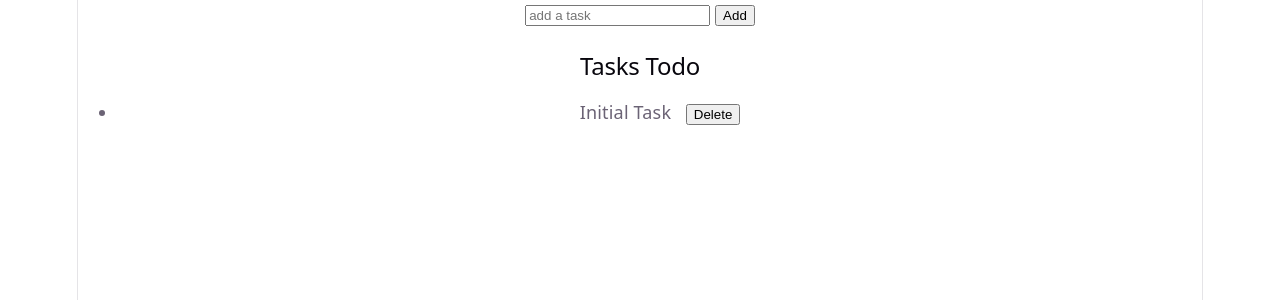
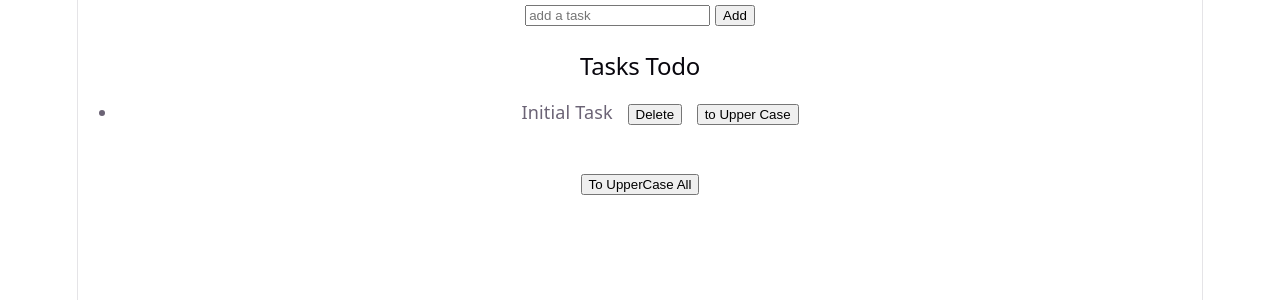
Before and after one commit to VenkataRatnamOleti/FullStackWebDev-MERN-LEARN, a React (Vite) app in the folder Todo-App-React/Todo-App-React/: page / in a window 1280 px wide. Shown: the top 300 px of the page. Built offline with nearby package versions, Linux system fonts and the light colour scheme.

Commit message:
Update one and Update all operation performed

```diff
--- a/Todo-App-React/Todo-App-React/src/TodoItem.jsx
+++ b/Todo-App-React/Todo-App-React/src/TodoItem.jsx
@@ -1,8 +1,9 @@
-export default function TodoItem({ data, id, onClickHandler }) {
+export default function TodoItem({ data, id, onClickHandler, toUpperCase }) {
   return (
     <li>
       <span>{data}</span> &nbsp;&nbsp;
-      <button onClick={onClickHandler}>Delete</button>
+      <button onClick={onClickHandler}>Delete</button> &nbsp;&nbsp;
+      <button onClick={toUpperCase}>to Upper Case</button>
     </li>
   );
 }
--- a/Todo-App-React/Todo-App-React/src/TodoList.jsx
+++ b/Todo-App-React/Todo-App-React/src/TodoList.jsx
@@ -21,6 +21,32 @@ export default function TodoList() {
     setTodo((prevTodo) => todo.filter((prevTodo) => prevTodo.id != id));
   };
 
+  let upperCaseAll = () => {
+    setTodo((prevTodo) =>
+      prevTodo.map((task) => {
+        return {
+          ...task,
+          value: task.value.toUpperCase(),
+        };
+      }),
+    );
+  };
+
+  let upperCaseOne = (id) => {
+    setTodo((prevTodo) =>
+      prevTodo.map((task) => {
+        if (task.id === id) {
+          return {
+            ...task,
+            value: task.value.toUpperCase(),
+          };
+        } else {
+          return task;
+        }
+      }),
+    );
+  };
+
   return (
     <div>
       <div>
@@ -41,9 +67,12 @@ export default function TodoList() {
               data={task.value}
               key={task.id}
               onClickHandler={() => deleteTodo(task.id)}
+              toUpperCase={() => upperCaseOne(task.id)}
             />
           ))}
         </ul>
+        <br />
+        <button onClick={upperCaseAll}>To UpperCase All</button>
       </div>
     </div>
   );
```
